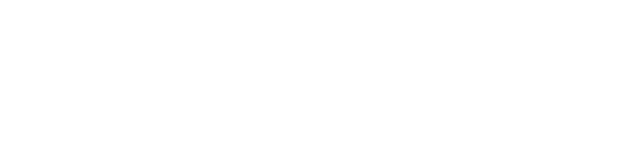
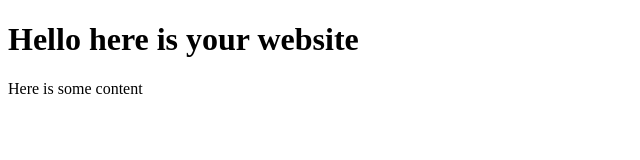
Before and after one commit to AllecTerrezo/chatgpt-prompts, a plain HTML site: page index.html in a window 1280 px wide. Shown: the whole page, without its empty margins (0-640 px from the left). Drawn offline with Linux system fonts and the light colour scheme.

Commit message:
Added content to index.html

```diff
--- a/index.html
+++ b/index.html
@@ -6,6 +6,7 @@
     <title>Document</title>
 </head>
 <body>
-
+    <h1>Hello here is your website</h1>
+    <p>Here is some content</p>
 </body>
 </html>
```
